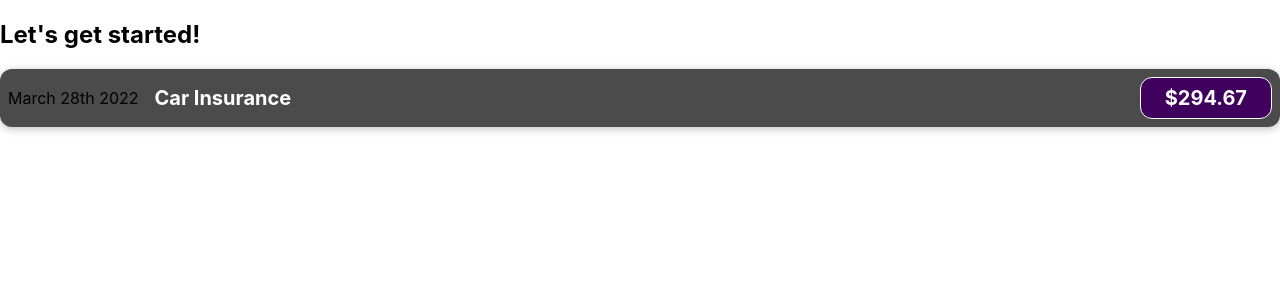
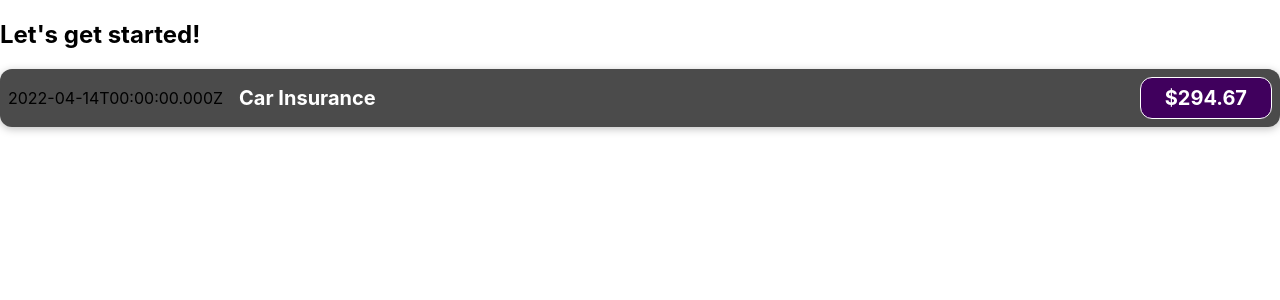
Before and after one commit to JustLivingg/react-complete-guide, a React (Create React App) app: page / in a window 1280 px wide. Shown: the top 300 px of the page. Built offline with nearby package versions, Linux system fonts and the light colour scheme.

Commit message:
Outputting dynamic data, working with JSX expressions.

```diff
--- a/src/App.js
+++ b/src/App.js
@@ -1,4 +1,3 @@
-import logo from "./logo.svg";
 import "./App.css";
 import ExpenseItem from "./components/ExpenseItem";
 
--- a/src/components/ExpenseItem.js
+++ b/src/components/ExpenseItem.js
@@ -1,12 +1,16 @@
 import "./ExpenseItem.css";
 
 function ExpenseItem() {
+  const expenseDate = new Date(2022, 3, 14);
+  const expenseTitle = "Car Insurance";
+  const expenseAmount = 294.67;
+
   return (
     <div className="expense-item">
-      <div>March 28th 2022</div>
+      <div>{expenseDate.toISOString()}</div>
       <div className="expense-item__description">
-        <h2>Car Insurance</h2>
-        <div className="expense-item__price">$294.67</div>
+        <h2>{expenseTitle}</h2>
+        <div className="expense-item__price">${expenseAmount}</div>
       </div>
     </div>
   );
```
